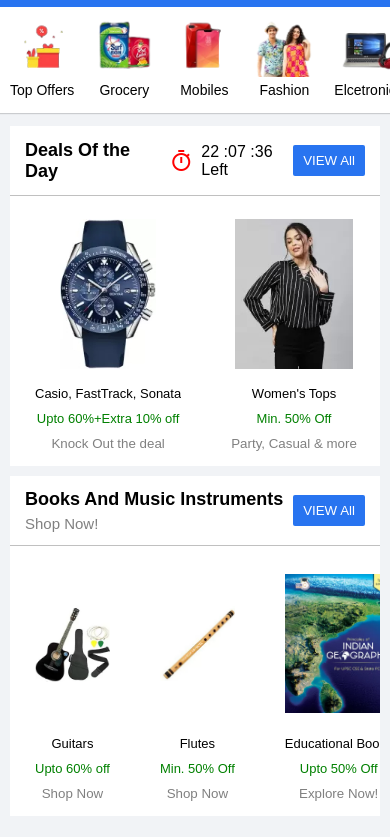
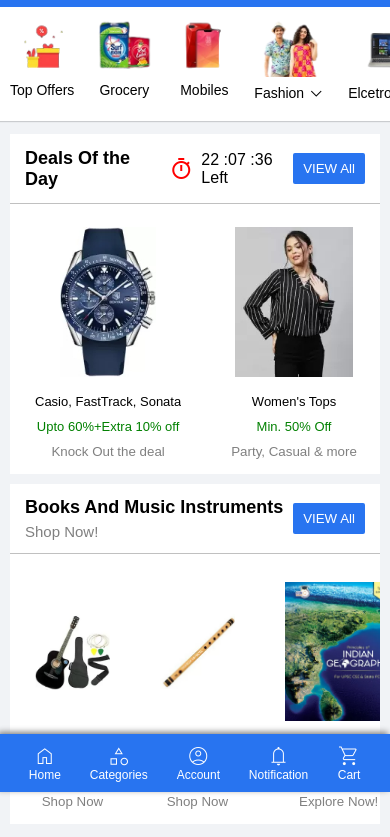
Before and after one commit to hunny2523/flipkart-clone, a plain HTML site: page index.html in a window 390 px wide. Shown: the part 52-889 px from the top of the page. Drawn offline with nearby package versions, Linux system fonts and the light colour scheme.

Commit message:
navbar footer added for mobile devices and image animation added on hover

```diff
--- a/index.html
+++ b/index.html
@@ -18,7 +18,8 @@
 
     <link rel="stylesheet"
         href="https://fonts.googleapis.com/css2?family=Material+Symbols+Outlined:opsz,wght,FILL,GRAD@24,500,0,0" />
-
+    <link rel="stylesheet"
+        href="https://fonts.googleapis.com/css2?family=Material+Symbols+Outlined:opsz,wght,FILL,GRAD@48,200,0,0" />
 </head>
 
 <!-- BODY -->
@@ -76,6 +77,50 @@
 
         </nav>
 
+
+
+        <div class="nav-footer">
+            <div class="nav-footer-container">
+
+                <a href="#" class="nav-footer-link">
+                    <span class="material-symbols-outlined nav-footer-icon">
+                        home
+                    </span>
+                    <span>Home</span>
+                </a>
+                <a href="#" class="nav-footer-link">
+                    <span class="material-symbols-outlined nav-footer-icon">
+                        category
+                    </span>
+                    <span>Categories</span>
+                </a>
+                <a href="#" class="nav-footer-link">
+                    <span class="material-symbols-outlined nav-footer-icon">
+                        account_circle
+                    </span>
+                    <span>Account</span>
+                </a>
+                <a href="#" class="nav-footer-link">
+                    <span class="material-symbols-outlined nav-footer-icon">
+                        notifications
+                    </span>
+                    <span>Notification</span>
+                </a>
+                <a href="#" class="nav-footer-link">
+                    <span class="material-symbols-outlined nav-footer-icon">
+                        shopping_cart
+                    </span>
+                    <span>Cart</span>
+                </a>
+            </div>
+        </div>
+
+
+
+
+
+
+
     </header>
 
     <!-- Navigation bar completed -->
@@ -110,21 +155,24 @@
 
                 <div class="category-item"><img class="category-image" src="assests/images/fashion.png" alt="fashion">
                     <div class="category-item-name">
-                        Fashion
+                        Fashion<span class="material-symbols-outlined nav-icons">expand_more</span>
                     </div>
+
                 </div>
 
                 <div class="category-item"><img class="category-image" src="assests/images/electronics.png"
                         alt="electronics">
                     <div class="category-item-name">
-                        Elcetronics
+                        Elcetronics<span class="material-symbols-outlined nav-icons">expand_more</span>
                     </div>
+
                 </div>
 
                 <div class="category-item"><img class="category-image" src="assests/images/Home.png" alt="Home">
                     <div class="category-item-name">
-                        Home
+                        Home<span class="material-symbols-outlined nav-icons">expand_more</span>
                     </div>
+
                 </div>
 
                 <div class="category-item"><img class="category-image" src="assests/images/appliances.png"
@@ -143,8 +191,9 @@
                 <div class="category-item"><img class="category-image" src="assests/images/Beauty__Toys_and_more.png"
                         alt="Beauty,Toys and more">
                     <div class="category-item-name">
-                        Beauty, Toys & more
+                        Beauty, Toys & more<span class="material-symbols-outlined nav-icons">expand_more</span>
                     </div>
+
                 </div>
 
             </div>
--- a/style.css
+++ b/style.css
@@ -30,6 +30,7 @@ input {
   padding: 10px;
   border-radius: 2px;
   margin-inline: 5px;
+  outline: none;
 }
 
 img {
@@ -142,6 +143,44 @@ img {
   }
 }
 
+/* --------------------------------------------- */
+/* ----------------Navbar Footer for mobile phone----------- */
+
+.nav-footer {
+  width: 100%;
+  background-color: #2874f0;
+  display: none;
+  position: fixed;
+  bottom: 0;
+  padding: 10px 0;
+  box-shadow: -2px -2px 6px grey;
+}
+
+.nav-footer-container {
+  display: flex;
+  flex-direction: row;
+  justify-content: space-evenly;
+  align-items: center;
+}
+
+.nav-footer-link {
+  display: flex;
+  flex-direction: column;
+  align-items: center;
+  color: white;
+  font-size: 12px;
+}
+
+.nav-footer-link .nav-footer-icon {
+  font-weight: 200;
+}
+
+@media (max-width: 750px) {
+  .nav-footer {
+    display: block;
+  }
+}
+
 /* ----------------------------------
             Navbar Completed
 ------------------------------------*/
@@ -177,6 +216,10 @@ img {
   font-weight: 500;
   font-size: 14px;
   white-space: nowrap;
+}
+
+.category-item-name span {
+  font-weight: 200;
 }
 
 .category-image {
@@ -232,6 +275,11 @@ img {
   color: white;
 }
 
+.main-container-blue-btn:hover {
+  background-color: #004dca;
+  color: white;
+}
+
 .product-list-items {
   flex: 1;
   display: flex;
@@ -266,6 +314,11 @@ img {
   max-width: 100%;
   max-height: 150px;
   margin: auto 0;
+  transition: 0.5s;
+}
+
+.product-list-item img:hover {
+  transform: scale(1.08);
 }
 
 .product-list-item-info {
```
